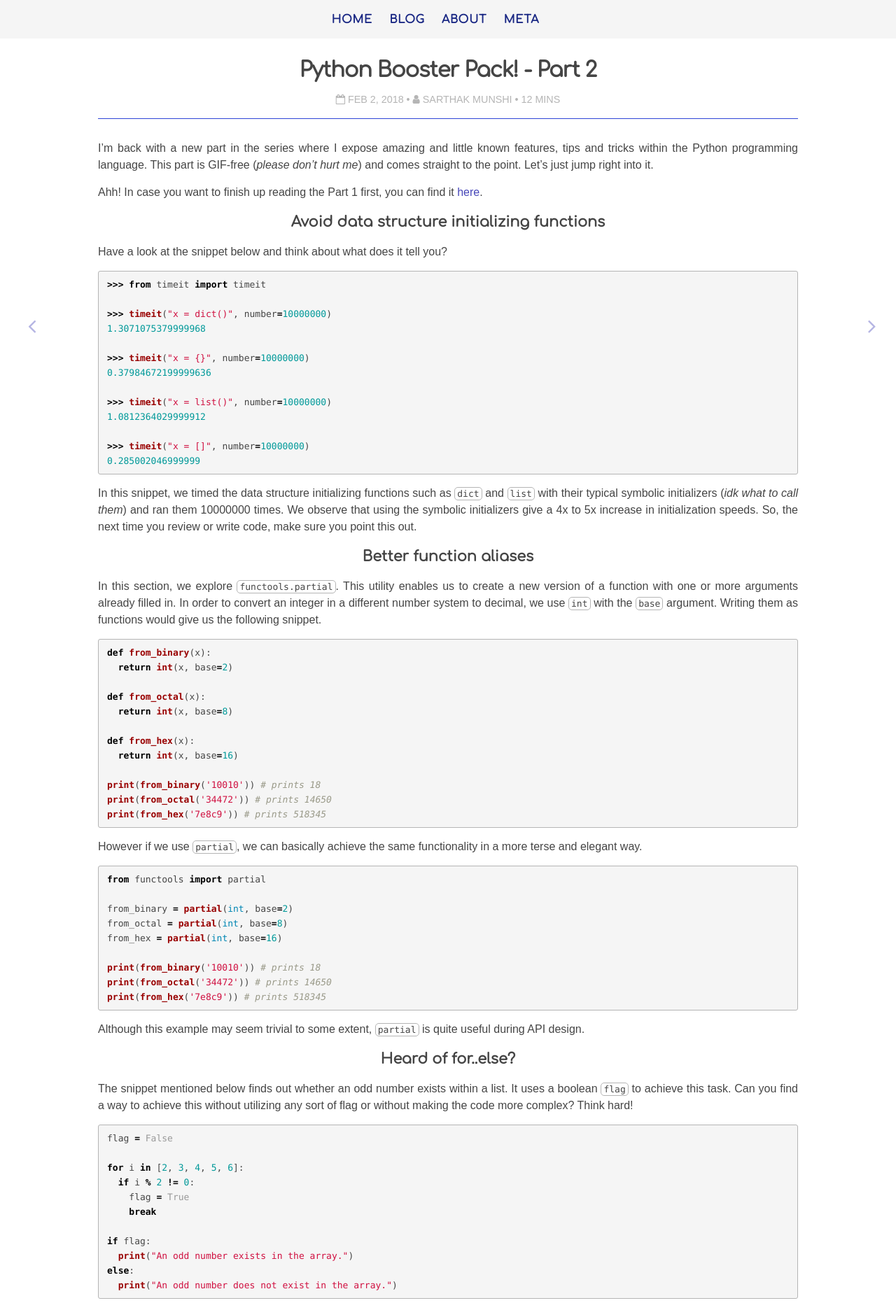
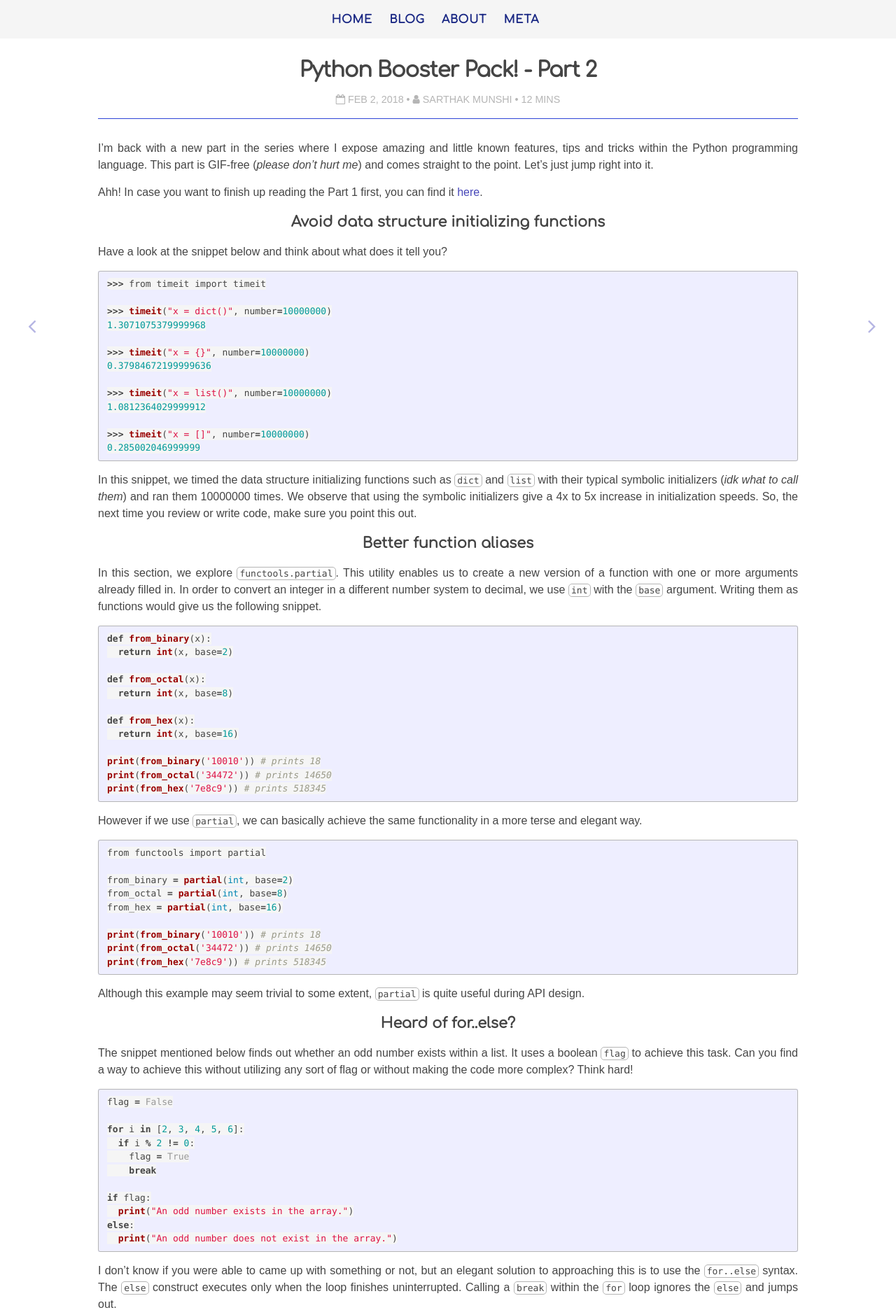
Before and after one commit to lprimeroo/saruftw.github.io.old, a Jekyll site: the page built from tech/_posts/2018-02-02-python-booster-pack-2.md, in a window 1280 px wide. Shown: the top 1872 px of the page at 70% size. Built offline with Jekyll 4.4.1, drawn with Linux system fonts in a browser that asks for light colours; nearby versions of some CDN libraries; comment, search, counter and statistics services are not loaded.

Commit message:
Update _syntax-highlighting.scss

```diff
--- a/_sass/_syntax-highlighting.scss
+++ b/_sass/_syntax-highlighting.scss
@@ -1,105 +1,71 @@
-.highlight { font-size: 14px; }
-article > div.highlight pre {
-    padding: 5px 7px; margin: 10px 0;
-    border: 1px solid #eee;
-    overflow: auto;
+/**
+ * Syntax highlighting styles
+ */
+.highlight {
+  background: #fff;
+  @extend %vertical-rhythm;
+
+  .highlighter-rouge & {
+    background: #eef;
+  }
+
+  .c     { color: #998; font-style: italic } // Comment
+  .err   { color: #a61717; background-color: #e3d2d2 } // Error
+  .k     { font-weight: bold } // Keyword
+  .o     { font-weight: bold } // Operator
+  .cm    { color: #998; font-style: italic } // Comment.Multiline
+  .cp    { color: #999; font-weight: bold } // Comment.Preproc
+  .c1    { color: #998; font-style: italic } // Comment.Single
+  .cs    { color: #999; font-weight: bold; font-style: italic } // Comment.Special
+  .gd    { color: #000; background-color: #fdd } // Generic.Deleted
+  .gd .x { color: #000; background-color: #faa } // Generic.Deleted.Specific
+  .ge    { font-style: italic } // Generic.Emph
+  .gr    { color: #a00 } // Generic.Error
+  .gh    { color: #999 } // Generic.Heading
+  .gi    { color: #000; background-color: #dfd } // Generic.Inserted
+  .gi .x { color: #000; background-color: #afa } // Generic.Inserted.Specific
+  .go    { color: #888 } // Generic.Output
+  .gp    { color: #555 } // Generic.Prompt
+  .gs    { font-weight: bold } // Generic.Strong
+  .gu    { color: #aaa } // Generic.Subheading
+  .gt    { color: #a00 } // Generic.Traceback
+  .kc    { font-weight: bold } // Keyword.Constant
+  .kd    { font-weight: bold } // Keyword.Declaration
+  .kp    { font-weight: bold } // Keyword.Pseudo
+  .kr    { font-weight: bold } // Keyword.Reserved
+  .kt    { color: #458; font-weight: bold } // Keyword.Type
+  .m     { color: #099 } // Literal.Number
+  .s     { color: #d14 } // Literal.String
+  .na    { color: #008080 } // Name.Attribute
+  .nb    { color: #0086B3 } // Name.Builtin
+  .nc    { color: #458; font-weight: bold } // Name.Class
+  .no    { color: #008080 } // Name.Constant
+  .ni    { color: #800080 } // Name.Entity
+  .ne    { color: #900; font-weight: bold } // Name.Exception
+  .nf    { color: #900; font-weight: bold } // Name.Function
+  .nn    { color: #555 } // Name.Namespace
+  .nt    { color: #000080 } // Name.Tag
+  .nv    { color: #008080 } // Name.Variable
+  .ow    { font-weight: bold } // Operator.Word
+  .w     { color: #bbb } // Text.Whitespace
+  .mf    { color: #099 } // Literal.Number.Float
+  .mh    { color: #099 } // Literal.Number.Hex
+  .mi    { color: #099 } // Literal.Number.Integer
+  .mo    { color: #099 } // Literal.Number.Oct
+  .sb    { color: #d14 } // Literal.String.Backtick
+  .sc    { color: #d14 } // Literal.String.Char
+  .sd    { color: #d14 } // Literal.String.Doc
+  .s2    { color: #d14 } // Literal.String.Double
+  .se    { color: #d14 } // Literal.String.Escape
+  .sh    { color: #d14 } // Literal.String.Heredoc
+  .si    { color: #d14 } // Literal.String.Interpol
+  .sx    { color: #d14 } // Literal.String.Other
+  .sr    { color: #009926 } // Literal.String.Regex
+  .s1    { color: #d14 } // Literal.String.Single
+  .ss    { color: #990073 } // Literal.String.Symbol
+  .bp    { color: #999 } // Name.Builtin.Pseudo
+  .vc    { color: #008080 } // Name.Variable.Class
+  .vg    { color: #008080 } // Name.Variable.Global
+  .vi    { color: #008080 } // Name.Variable.Instance
+  .il    { color: #099 } // Literal.Number.Integer.Long
 }
-pre code { line-height: 1.5; }
-.hll { background-color: #ffffcc }
-.c { color: #999988; font-style: italic } /* Comment */
-.err { color: #a61717; background-color: #e3d2d2 } /* Error */
-.k { color: #000000; font-weight: bold } /* Keyword */
-.o { color: #000000; font-weight: bold } /* Operator */
-.cm { color: #999988; font-style: italic } /* Comment.Multiline */
-.cp { color: #999999; font-weight: bold; font-style: italic } /* Comment.Preproc */
-.c1 { color: #999988; font-style: italic } /* Comment.Single */
-.cs { color: #999999; font-weight: bold; font-style: italic } /* Comment.Special */
-.gd { color: #000000; background-color: #ffdddd } /* Generic.Deleted */
-.ge { color: #000000; font-style: italic } /* Generic.Emph */
-.gr { color: #aa0000 } /* Generic.Error */
-.gh { color: #999999 } /* Generic.Heading */
-.gi { color: #000000; background-color: #ddffdd } /* Generic.Inserted */
-.go { color: #888888 } /* Generic.Output */
-.gp { color: #555555 } /* Generic.Prompt */
-.gs { font-weight: bold } /* Generic.Strong */
-.gu { color: #aaaaaa } /* Generic.Subheading */
-.gt { color: #aa0000 } /* Generic.Traceback */
-.kc { color: #000000; font-weight: bold } /* Keyword.Constant */
-.kd { color: #000000; font-weight: bold } /* Keyword.Declaration */
-.kn { color: #000000; font-weight: bold } /* Keyword.Namespace */
-.kp { color: #000000; font-weight: bold } /* Keyword.Pseudo */
-.kr { color: #000000; font-weight: bold } /* Keyword.Reserved */
-.kt { color: #445588; font-weight: bold } /* Keyword.Type */
-.m { color: #009999 } /* Literal.Number */
-.s { color: #d01040 } /* Literal.String */
-.na { color: #008080 } /* Name.Attribute */
-.nb { color: #0086B3 } /* Name.Builtin */
-.nc { color: #445588; font-weight: bold } /* Name.Class */
-.no { color: #008080 } /* Name.Constant */
-.nd { color: #3c5d5d; font-weight: bold } /* Name.Decorator */
-.ni { color: #800080 } /* Name.Entity */
-.ne { color: #990000; font-weight: bold } /* Name.Exception */
-.nf { color: #990000; font-weight: bold } /* Name.Function */
-.nl { color: #990000; font-weight: bold } /* Name.Label */
-.nn { color: #555555 } /* Name.Namespace */
-.nt { color: #000080 } /* Name.Tag */
-.nv { color: #008080 } /* Name.Variable */
-.ow { color: #000000; font-weight: bold } /* Operator.Word */
-.w { color: #bbbbbb } /* Text.Whitespace */
-.mf { color: #009999 } /* Literal.Number.Float */
-.mh { color: #009999 } /* Literal.Number.Hex */
-.mi { color: #009999 } /* Literal.Number.Integer */
-.mo { color: #009999 } /* Literal.Number.Oct */
-.sb { color: #d01040 } /* Literal.String.Backtick */
-.sc { color: #d01040 } /* Literal.String.Char */
-.sd { color: #d01040 } /* Literal.String.Doc */
-.s2 { color: #d01040 } /* Literal.String.Double */
-.se { color: #d01040 } /* Literal.String.Escape */
-.sh { color: #d01040 } /* Literal.String.Heredoc */
-.si { color: #d01040 } /* Literal.String.Interpol */
-.sx { color: #d01040 } /* Literal.String.Other */
-.sr { color: #009926 } /* Literal.String.Regex */
-.s1 { color: #d01040 } /* Literal.String.Single */
-.ss { color: #990073 } /* Literal.String.Symbol */
-.bp { color: #999999 } /* Name.Builtin.Pseudo */
-.vc { color: #008080 } /* Name.Variable.Class */
-.vg { color: #008080 } /* Name.Variable.Global */
-.vi { color: #008080 } /* Name.Variable.Instance */
-.il { color: #009999 } /* Literal.Number.Integer.Long */
-
-.dark pre code { line-height: 1.5; }
-.dark pre code { background-color: #122024; }
-.dark pre code { color: #93a1a1; }
-.dark .hll { background-color: #002b36 }
-.dark .c { color: #586e75; font-style: italic } /* Comment */
-.dark .err { color: #93a1a1; background-color: #e3d2d2 } /* Error */
-.dark .k { color: #859900; font-weight: bold } /* Keyword */
-.dark .o { color: #859900; font-weight: bold } /* Operator */
-.dark .cm { color: #586e75; font-style: italic } /* Comment.Multiline */
-.dark .c1 { color: #586e75; font-style: italic } /* Comment.Single */
-.dark .gd { color: #2aa198; background-color: #ffdddd } /* Generic.Deleted */
-.dark .ge { color: #2aa198; font-style: italic } /* Generic.Emph */
-.dark .gh { color: #cb4b16 } /* Generic.Heading */
-.dark .gi { color: #2aa198; background-color: #ddffdd } /* Generic.Inserted */
-.dark .gu { color: #cb4b16 } /* Generic.Subheading */
-.dark .k { color: #859900 }
-.dark .kc { color: #cb4b16; font-weight: bold } /* Keyword.Constant */
-.dark .kd { color: #2aa198; font-weight: bold } /* Keyword.Declaration */
-.dark .kn { color: #2aa198; font-weight: bold } /* Keyword.Namespace */
-.dark .kp { color: #2aa198; font-weight: bold } /* Keyword.Pseudo */
-.dark .kr { color: #2aa198; font-weight: bold } /* Keyword.Reserved */
-.dark .nb { color: #b58900 } /* Name.Builtin */
-.dark .no { color: #cb4b16 } /* Name.Constant */
-.dark .ni { color: #cb4b16 } /* Name.Entity */
-.dark .ne { color: #cb4b16; font-weight: bold } /* Name.Exception */
-.dark .nf { color: #cb4b16; font-weight: bold } /* Name.Function */
-.dark .nl { color: #cb4b16; font-weight: bold } /* Name.Label */
-.dark .ow { color: #2aa198; font-weight: bold } /* Operator.Word */
-.dark .sb { color: #586e75 } /* Literal.String.Backtick */
-.dark .sc { color: #586e75 } /* Literal.String.Char */
-.dark .sd { color: #586e75 } /* Literal.String.Doc */
-.dark .s2 { color: #586e75 } /* Literal.String.Double */
-.dark .se { color: #586e75 } /* Literal.String.Escape */
-.dark .sh { color: #586e75 } /* Literal.String.Heredoc */
-.dark .si { color: #586e75 } /* Literal.String.Interpol */
-.dark .sx { color: #586e75 } /* Literal.String.Other */
```
